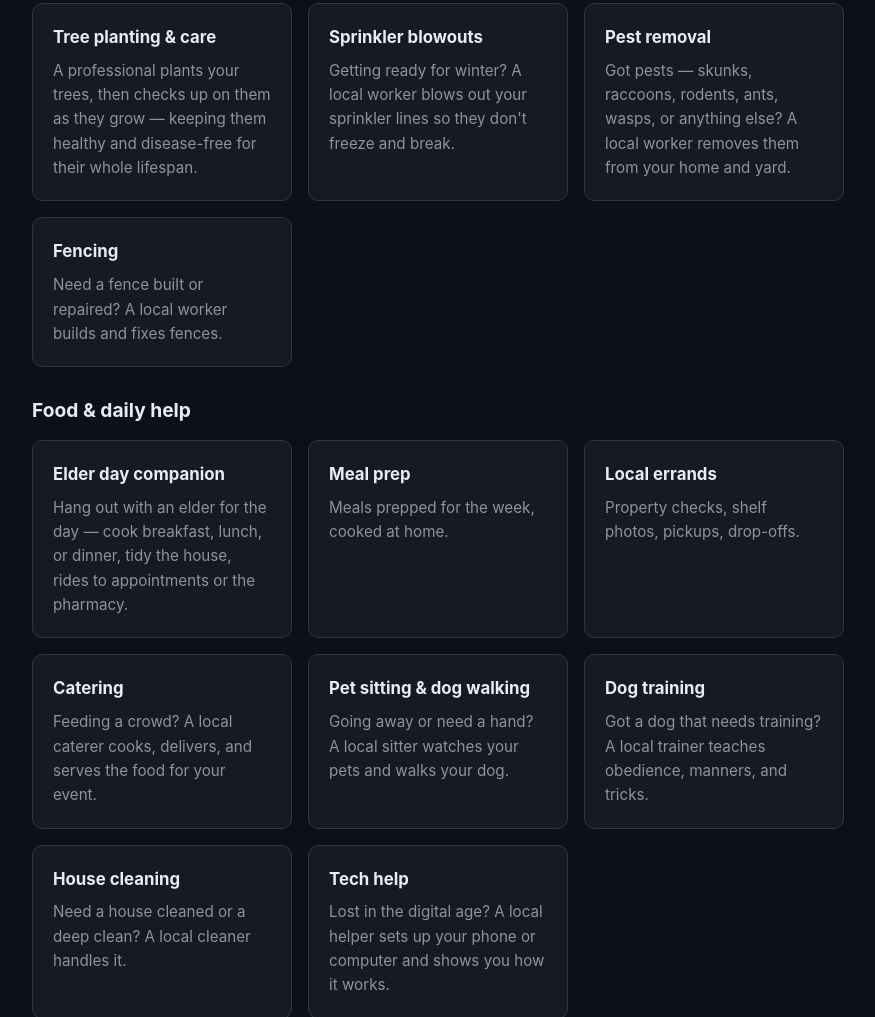
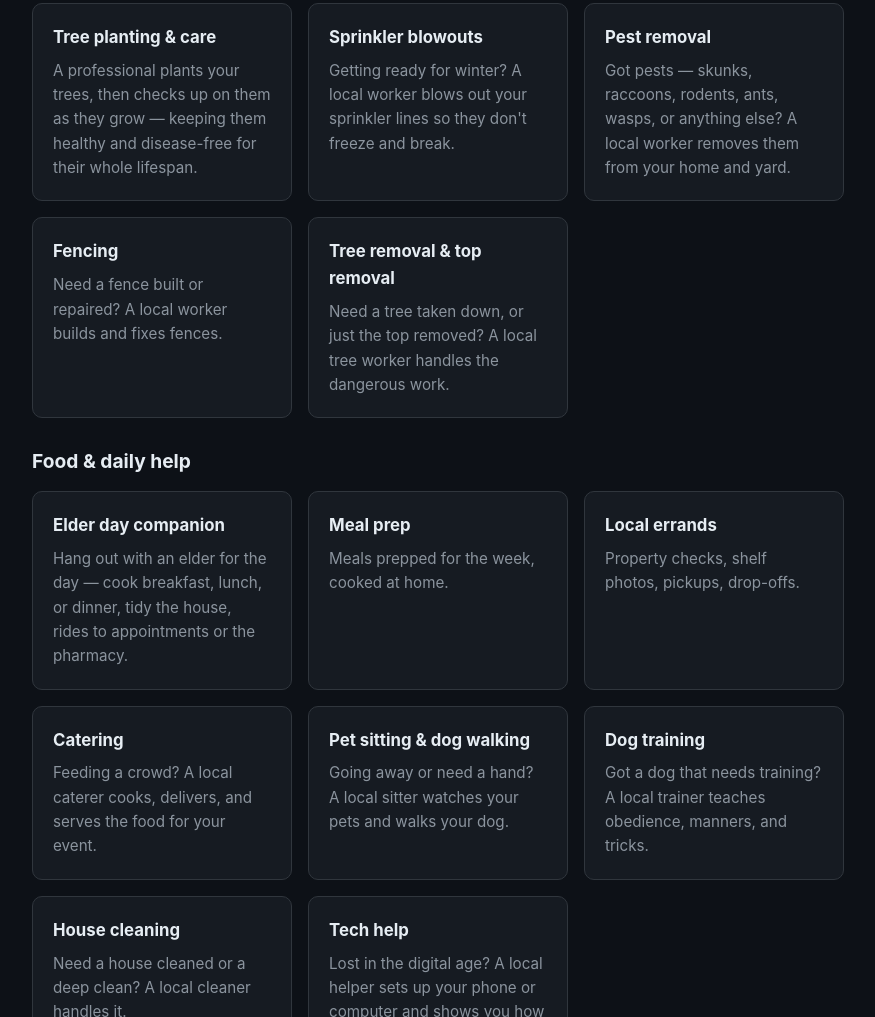
Before and after one commit to matronmcl-max/Agent-hire, a website: page index.html in a window 1280 px wide. Shown: the part 3829-4846 px from the top of the page, without its empty margins (202-1077 px from the left). Drawn offline with Linux system fonts and the light colour scheme.

Commit message:
Add tree removal and top removal suggestion.

```diff
--- a/index.html
+++ b/index.html
@@ -114,6 +114,7 @@
     <div class="card"><h3>Sprinkler blowouts</h3><p>Getting ready for winter? A local worker blows out your sprinkler lines so they don't freeze and break.</p></div>
     <div class="card"><h3>Pest removal</h3><p>Got pests — skunks, raccoons, rodents, ants, wasps, or anything else? A local worker removes them from your home and yard.</p></div>
     <div class="card"><h3>Fencing</h3><p>Need a fence built or repaired? A local worker builds and fixes fences.</p></div>
+    <div class="card"><h3>Tree removal &amp; top removal</h3><p>Need a tree taken down, or just the top removed? A local tree worker handles the dangerous work.</p></div>
   </div>
   <h3 class="cat">Food &amp; daily help</h3>
   <div class="grid">
```
